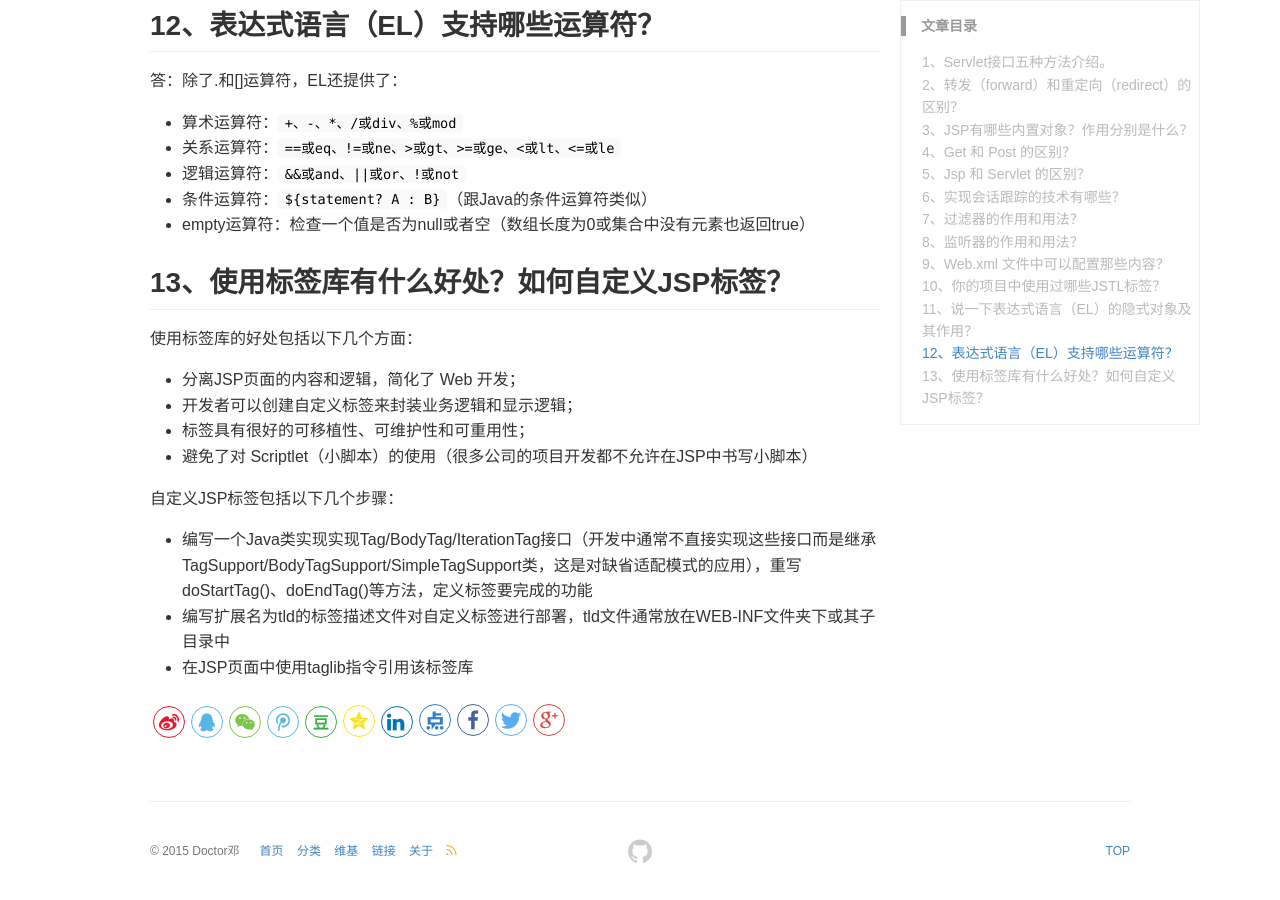
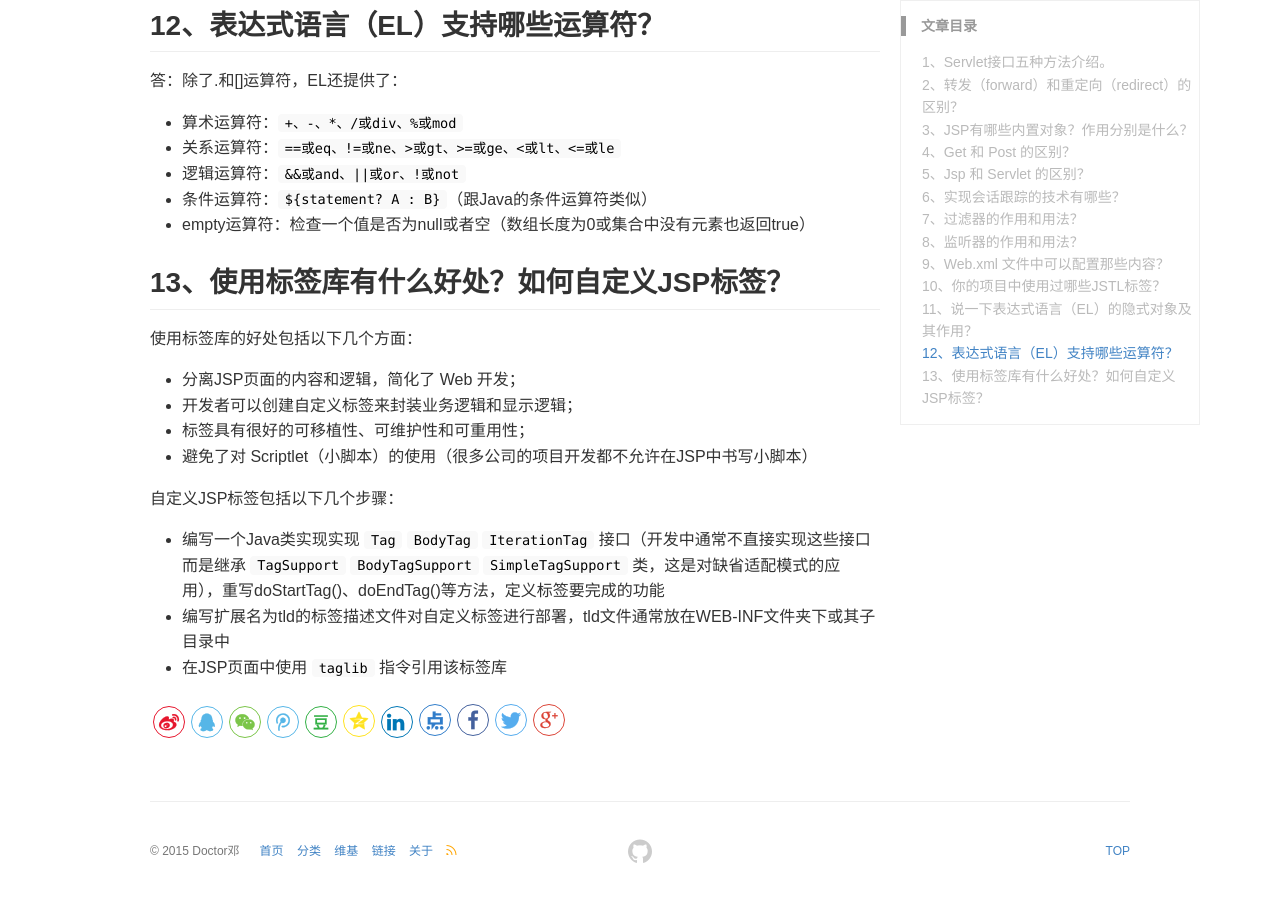
Before and after one commit to DoctorDeng/DoctorDeng.github.io, a Jekyll site: the page built from _posts/2016-09-12-java-面试.md, in a window 1280 px wide and 900 px high, scrolled down 11588 px. Built offline with Jekyll 4.4.1, drawn with Linux system fonts in a browser that asks for light colours.

Commit message:
modify file

```diff
--- a/_posts/2016-09-12-java-面试.md
+++ b/_posts/2016-09-12-java-面试.md
@@ -478,6 +478,6 @@ ${sessionScope.loginUser.username}
 * 避免了对 Scriptlet（小脚本）的使用（很多公司的项目开发都不允许在JSP中书写小脚本）
 
 自定义JSP标签包括以下几个步骤：
-* 编写一个Java类实现实现Tag/BodyTag/IterationTag接口（开发中通常不直接实现这些接口而是继承TagSupport/BodyTagSupport/SimpleTagSupport类，这是对缺省适配模式的应用），重写doStartTag()、doEndTag()等方法，定义标签要完成的功能
+* 编写一个Java类实现实现 `Tag` `BodyTag` `IterationTag` 接口（开发中通常不直接实现这些接口而是继承 `TagSupport` `BodyTagSupport` `SimpleTagSupport` 类，这是对缺省适配模式的应用），重写doStartTag()、doEndTag()等方法，定义标签要完成的功能
 * 编写扩展名为tld的标签描述文件对自定义标签进行部署，tld文件通常放在WEB-INF文件夹下或其子目录中
-* 在JSP页面中使用taglib指令引用该标签库
+* 在JSP页面中使用 `taglib` 指令引用该标签库
```
